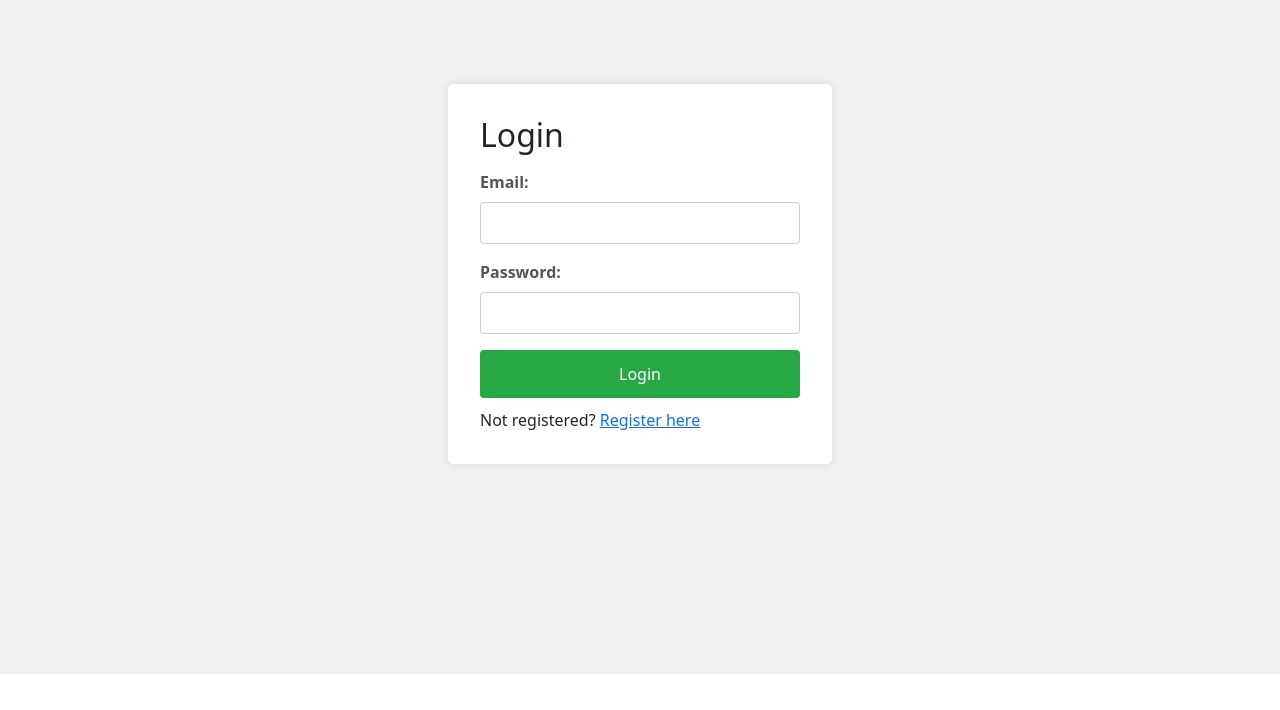
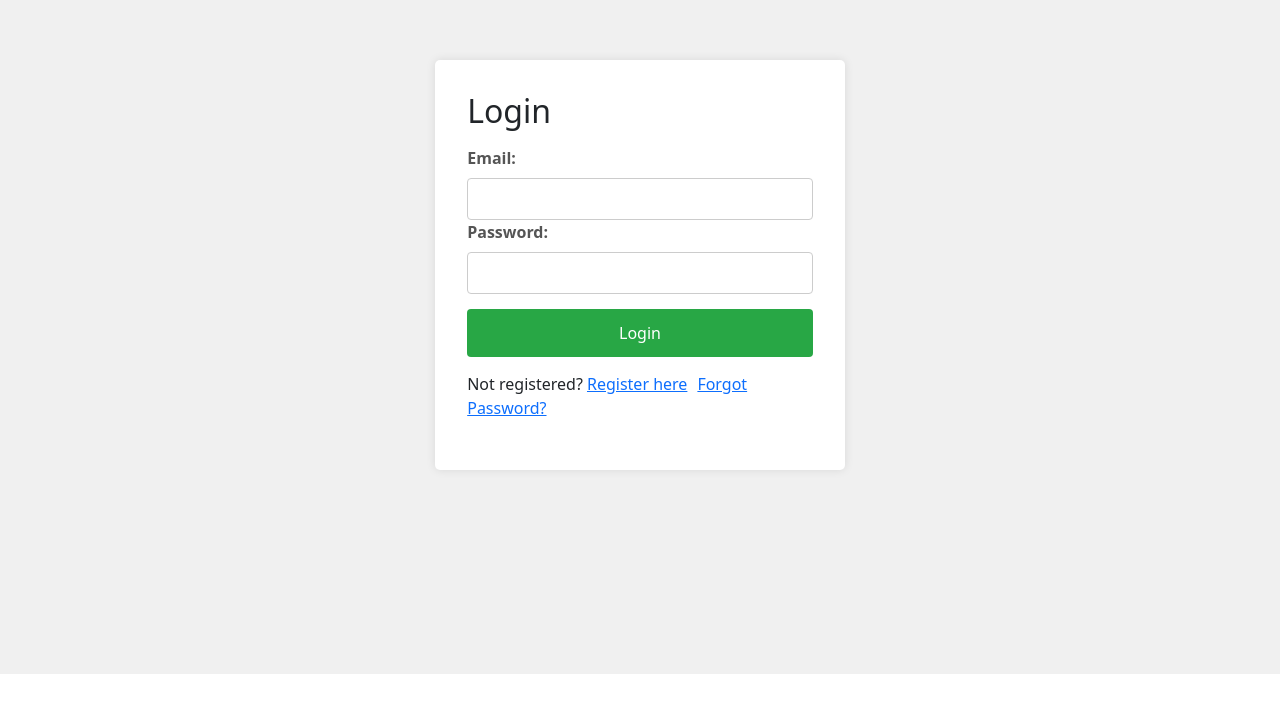
Before and after one commit to Ayushgokhe/travelapp, a React (Vite) app in the folder frontend/: page /login in a window 1280 px wide. Shown: the part 126-836 px from the top of the page. Before the commit the page ends 800 px from the top, so only its background shows below. Built offline with nearby package versions, Linux system fonts and the light colour scheme.

Commit message:
login and forget

```diff
--- a/frontend/src/App.jsx
+++ b/frontend/src/App.jsx
@@ -6,7 +6,8 @@ import FillForm from './componants/FillForm/FillForm'
 import Login from './componants/Login/Login'
 import Register from './componants/Register/Register'
 import FillFormResult from './componants/search/SearchFormResult'
-
+import ForgetPassword from './componants/Password/ForgetPassword'
+import ResetPassword from './componants/Password/ResetPassword'
 
 
 const App = () => {
@@ -18,6 +19,8 @@ const App = () => {
       <Route path='/login' Component={Login } />
       <Route path='/register' Component={Register} />
       <Route path='/result' Component={FillFormResult} />
+      <Route path='/forget-password' Component={ForgetPassword} />
+      <Route path='/reset-password' Component={ResetPassword} />
     </Routes>
     </BrowserRouter>
   )
--- a/frontend/src/componants/Login/Login.css
+++ b/frontend/src/componants/Login/Login.css
@@ -11,7 +11,7 @@
   background: white;
   padding: 2rem;
   border-radius: 5px;
-  width: 30%;
+  width: 32%;
   box-shadow: 0 0 10px rgba(0, 0, 0, 0.1);
 }
 
@@ -43,7 +43,8 @@
   border: none;
   border-radius: 4px;
   cursor: pointer;
-  margin-bottom: 10px;
+  /* margin-bottom: 10px; */
+  margin: 15px 0px;
 }
 
 .login-button:hover {
--- a/frontend/src/componants/Login/Login.jsx
+++ b/frontend/src/componants/Login/Login.jsx
@@ -124,7 +124,8 @@ const Login = () => {
                 <button type="submit" className="login-button">Login</button>
                 {errorMessage && <div className="error-message">{errorMessage}</div>}
                 <div className="register-link">
-                    <span>Not registered? <Link to="/register">Register here</Link></span>
+                    <span style={{marginRight:'10px'}}>Not registered? <Link to="/register">Register here</Link></span>
+                    <span><Link to="/forget-password">Forgot Password?</Link></span>
                 </div>
             </form>
         </div>
--- a/frontend/src/componants/Password/forget-password.jsx
+++ b/frontend/src/componants/Password/ForgetPassword.jsx
@@ -12,11 +12,11 @@ const ForgetPassword = () => {
     const handleSubmit = (e) => {
         e.preventDefault();
         // Here, you would typically handle the password reset request, e.g., by making an API call.
-        setMessage(`Password reset email sent to: ${email}`);
+        setMessage(`Check Email: ${email}`);
         setTimeout(() => {
             setMessage('')
             setEmail('');
-        }, 2000);
+        }, 3000);
         // Hide message after 5 seconds
     };
 
--- a/frontend/src/componants/Password/ResetPassword.css
+++ b/frontend/src/componants/Password/ResetPassword.css
@@ -21,7 +21,7 @@
 }
 
 .form-group {
-  margin-bottom: 1rem;
+  margin-bottom: 0rem;
   position: relative; /* Ensure positioning context for error messages */
 }
 
@@ -62,7 +62,7 @@
 .error-message {
   color: red;
   font-size: 0.8rem;
-  margin-top: 0.5rem;
+  margin-top: 0 !important;
   position: absolute;
   bottom: -1.2rem; /* Position the error message below the input field */
   left: 0;
--- a/frontend/src/componants/Password/ResetPassword.jsx
+++ b/frontend/src/componants/Password/ResetPassword.jsx
@@ -1,10 +1,10 @@
 // src/Register.js
 import React, { useState } from 'react';
-import { Link } from 'react-router-dom';
+// import { Link } from 'react-router-dom';
 import { useNavigate } from 'react-router-dom';
 import './ResetPassword.css';
 
-const Register = () => {
+const ResetPassword = () => {
     const [password, setPassword] = useState('');
     const [confirmPassword, setConfirmPassword] = useState('');
     const [showPassword, setShowPassword] = useState(false);
@@ -105,4 +105,4 @@ const Register = () => {
     );
 };
 
-export default Register;
+export default ResetPassword;
--- a/frontend/src/componants/Password/forget-password.css
+++ b/frontend/src/componants/Password/forget-password.css
@@ -58,15 +58,17 @@
 
 /* Message styling */
 .message {
-    position: fixed;
-    top: 20px;
-    right: 20px;
+    position: absolute;
     background-color: #04AA6D;
+    margin-left: 101%;
     color: white;
     padding: 10px;
     border-radius: 4px;
     box-shadow: 0 4px 8px rgba(0, 0, 0, 0.1);
     animation: fade-in-out 5s forwards;
+    margin-top: -140px;
+    width: 100%;
+    box-sizing: border-box;
 }
 
 /* Animation */
```
